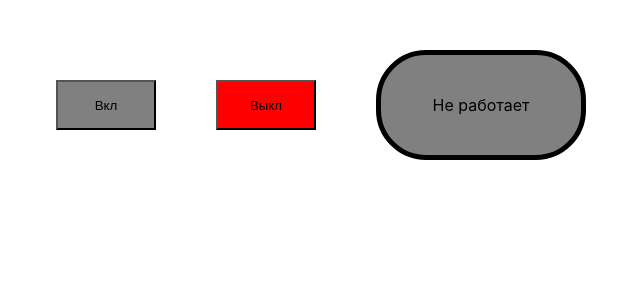
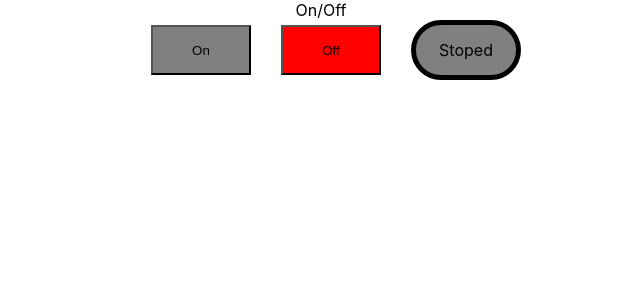
Before and after one commit to niodj/Portfolio, a React (Create React App) app: page / in a window 1280 px wide. Shown: the top 300 px of the page, without its empty margins (319-959 px from the left). Built offline with nearby package versions, Linux system fonts and the light colour scheme.

Commit message:
add OnOff

```diff
--- a/src/App.tsx
+++ b/src/App.tsx
@@ -14,6 +14,7 @@ function App() {
         {/*<RubDollarApp />*/}
         {/*    <AppPractice3App />*/}
         {/*    <AppPractice3axis />*/}
+
             <OnOff />
 
         </div>
--- a/src/OnOff/OnOff.tsx
+++ b/src/OnOff/OnOff.tsx
@@ -1,24 +1,31 @@
-import { useState } from "react";
+import React, { useState } from "react";
 import styled from "styled-components";
 
 export const OnOff = () => {
     const [toggle, setToggle] = useState(false);
 
     return (
+        <div>
+            <Title>On/Off</Title>
         <Wrapper>
-            <On onClick={() => setToggle(true)} toggle={toggle}>Вкл</On>
-            <Off onClick={() => setToggle(false)} toggle={toggle}>Выкл</Off>
+            <On onClick={() => setToggle(true)} toggle={toggle}>On</On>
+            <Off onClick={() => setToggle(false)} toggle={toggle}>Off</Off>
             <Lamp toggle={toggle}>
-                <CenterText> {toggle ? 'Работает' : 'Не работает'  }  </CenterText>
+                <CenterText> {toggle ? 'Work' : 'Stoped'  }  </CenterText>
             </Lamp>
         </Wrapper>
+        </div>
     );
 };
+
+const Title=styled.div`
+  display: flex;
+  justify-content: center;
+`
 
 const Wrapper = styled.div`
   display: flex;
   justify-content: center;
-  margin: 20px;
   display: flex;
   justify-content: center;
   align-items: center;
@@ -27,21 +34,22 @@ const Wrapper = styled.div`
 const On = styled.button<{ toggle:boolean }>`
   width: 100px;
   height: 50px;
-  margin: 30px;
+  margin-right: 30px;
+  margin-left: 30px;
   background: ${(props) => (props.toggle ? "green" : "grey")};
 `;
 
 const Off = styled.button <{toggle:boolean}>`
   width: 100px;
   height: 50px;
-  margin: 30px;
   background: ${(props) => (props.toggle ? "grey":"red")};
+
 `;
 
 const Lamp = styled.div<{ toggle:boolean }>`
-  width: 200px;
-  height: 100px;
-  margin: 30px;
+  width: 100px;
+  height: 50px;
+  margin-left: 30px;
   border-radius: 50px;
   background: ${(props) => (props.toggle ? "green" : "grey")};
   display: flex;
--- /dev/null
+++ b/src/Ratting/Ratting.tsx
@@ -0,0 +1,4 @@
+
+export const Ratting =()=>{
+
+}
```
